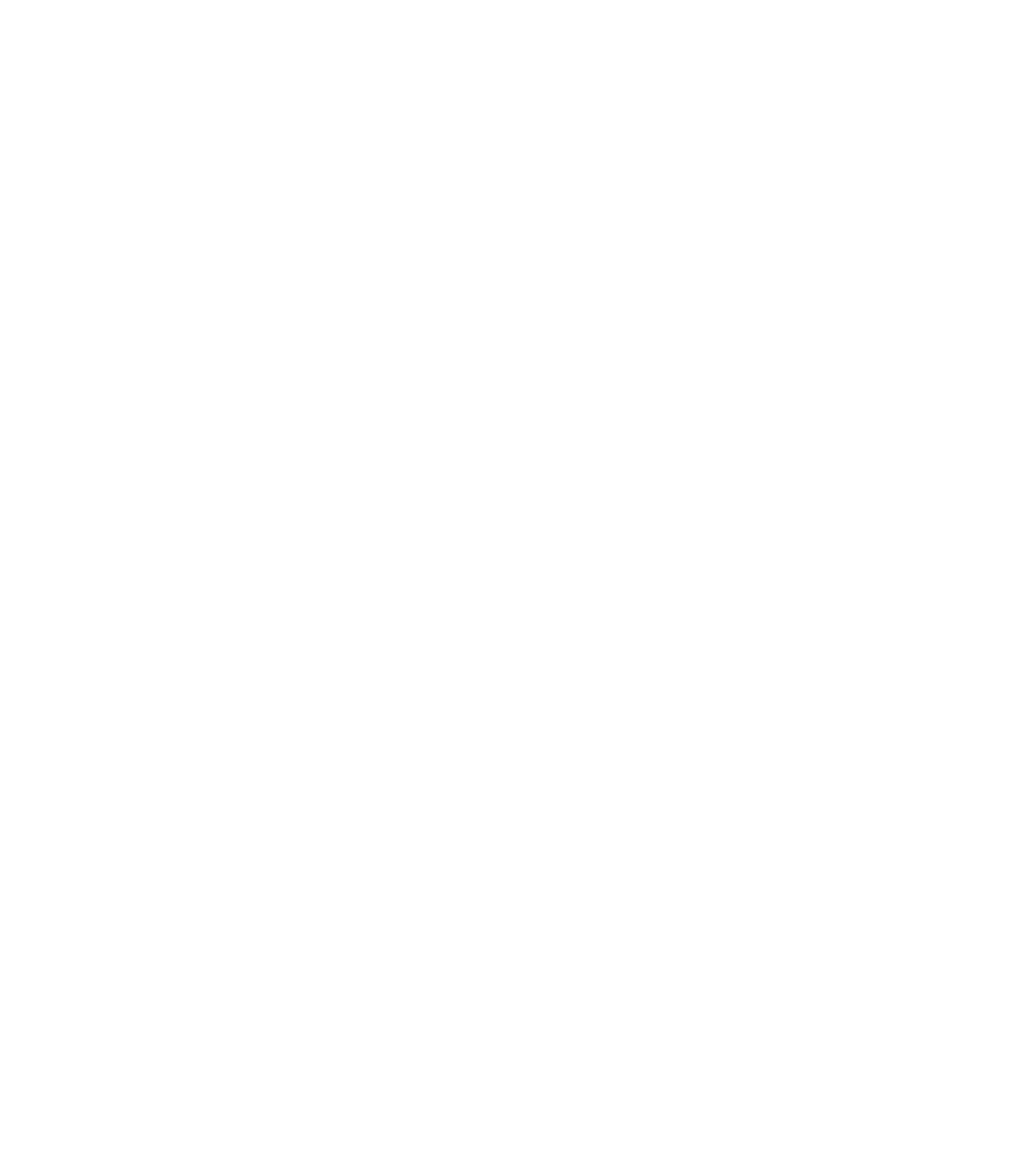
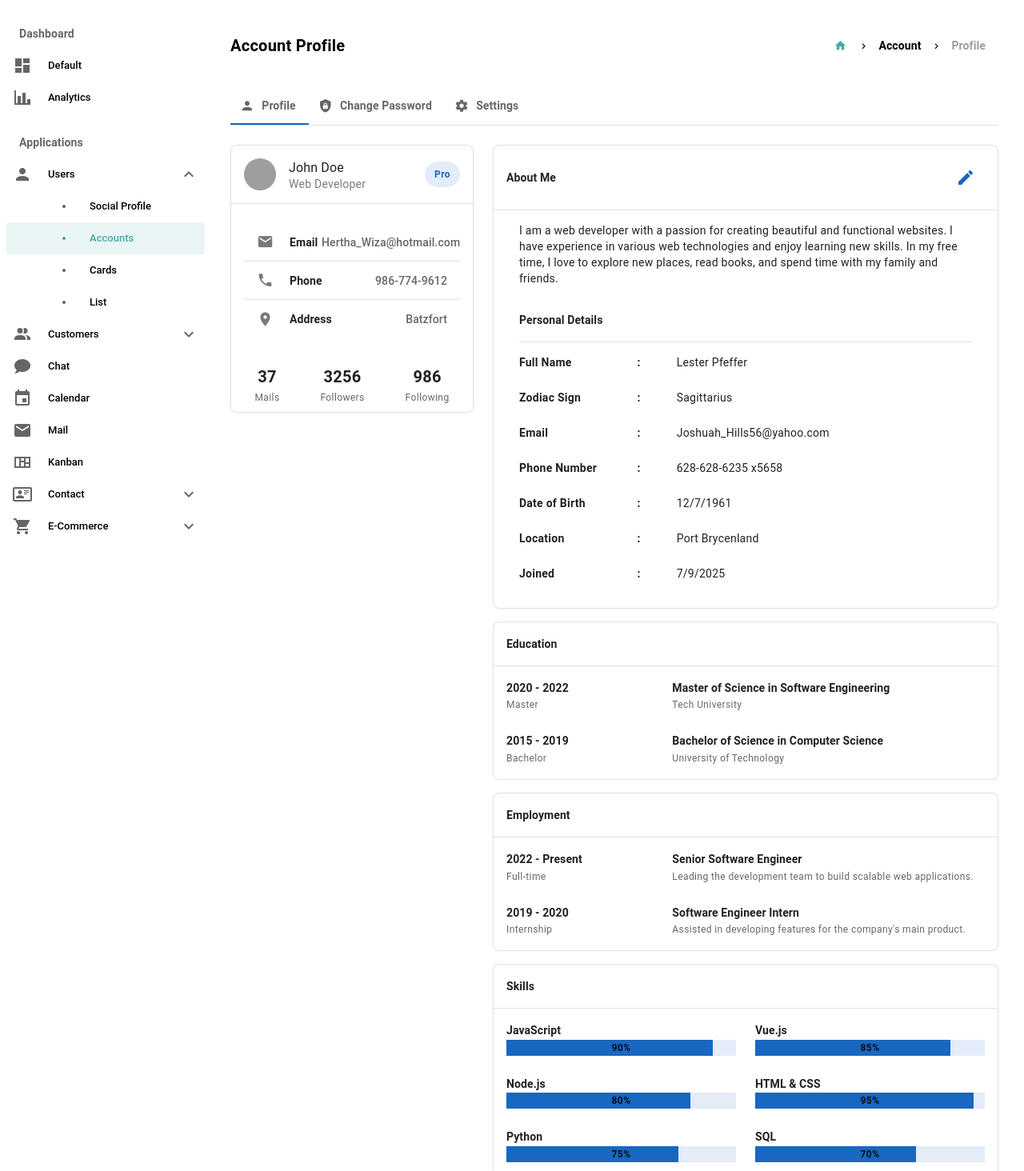
Before and after one commit to cuongdinhngo/berry-dashboard, a Nuxt app: page /user/account in a window 1280 px wide. Before the commit this address had no page. Shown: the part 66-1530 px from the top of the page at 80% size. Before the commit the page ends 800 px from the top, so only its background shows below. Built offline with nearby package versions, Linux system fonts and the light colour scheme; grey boxes are pictures that could not be loaded.

Commit message:
feat: Account Profile page

```diff
--- /dev/null
+++ b/components/account/Profile.vue
@@ -0,0 +1,267 @@
+<template>
+  <v-row>
+    <!-- Profile Card -->
+    <v-col cols="12" sm="12" md="4" lg="4">
+      <v-card class="border-thin elevation-0 rounded-lg">
+        <v-list-item
+          prepend-avatar="https://picsum.photos/200/200?random=1"
+          title="John Doe"
+          subtitle="Web Developer"
+          class="border-b-thin py-4"
+        >
+          <template #append>
+            <v-chip color="primary"><span class="text-caption font-weight-bold">Pro</span></v-chip>
+          </template>
+        </v-list-item>
+
+        <v-card-text>
+          <v-list>
+            <v-list-item
+              v-for="(item, index) in contacts"
+              :key="index"
+              :class="['py-2', { 'border-b-thin': index < contacts.length - 1 }]"
+              slim
+            >
+              <template #prepend>
+                <v-icon :icon="item.icon" />
+              </template>
+              <template #title>
+                <span class="text-subtitle-2 font-weight-bold">{{ item.title }}</span>
+              </template>
+              <template #append>
+                <span class="text-subtitle-2 text-medium-emphasis">{{ item.value }}</span>
+              </template>
+            </v-list-item>
+          </v-list>
+        </v-card-text>
+
+        <v-card-actions class="d-flex justify-space-between align-center">
+          <div class="text-center flex-grow-1">
+            <p class="text-h6 font-weight-bold">37</p>
+            <span class="text-caption text-medium-emphasis">Mails</span>
+          </div>
+          <div class="text-center flex-grow-1">
+            <p class="text-h6 font-weight-bold">3256</p>
+            <span class="text-caption text-medium-emphasis">Followers</span>
+          </div>
+          <div class="text-center flex-grow-1">
+            <p class="text-h6 font-weight-bold">986</p>
+            <span class="text-caption text-medium-emphasis">Following</span>
+          </div>
+        </v-card-actions>
+      </v-card>
+    </v-col>
+
+    <v-col cols="12" sm="12" md="8" lg="8">
+      <v-card class="border-thin elevation-0 rounded-lg">
+        <v-card-title class="d-flex justify-space-between align-center border-b-thin py-4">
+          <span class="text-subtitle-2 font-weight-bold">About Me</span>
+          <v-btn
+            variant="text"
+            icon="mdi-pencil"
+            color="primary"
+          />
+        </v-card-title>
+        <v-card-text>
+          <v-card-text class="text-body-2">
+            I am a web developer with a passion for creating beautiful and functional websites. I have experience in various web technologies and enjoy learning new skills.
+            In my free time, I love to explore new places, read books, and spend time with my family and friends.
+          </v-card-text>
+          <v-card-text class="text-subtitle-2 font-weight-bold border-b-thin px-0 mx-4">Personal Details</v-card-text>
+          <v-card-text class="">
+            <v-row
+              v-for="(detail, index) in personalDetails"
+              :key="index"
+            >
+              <v-col cols="3" class="font-weight-bold">{{ detail.title }}</v-col>
+              <v-col cols="1" class="font-weight-bold">:</v-col>
+              <v-col cols="8">{{ detail.value }}</v-col>
+            </v-row>
+          </v-card-text>
+        </v-card-text>
+      </v-card>
+
+      <v-card class="border-thin elevation-0 rounded-lg mt-4">
+        <v-card-title class="d-flex justify-space-between align-center border-b-thin py-4">
+          <span class="text-subtitle-2 font-weight-bold">Education</span>
+        </v-card-title>
+        <v-card-text class="mt-4">
+          <v-row
+            v-for="(detail, index) in educationItems"
+            :key="index"
+          >
+            <v-col cols="4" class="d-flex flex-column">
+              <span class="text-subtitle-2 font-weight-bold">{{ detail.year }}</span>
+              <span class="text-caption text-medium-emphasis">{{ detail.degree }}</span>
+            </v-col>
+            <v-col cols="8" class="d-flex flex-column">
+              <span class="text-subtitle-2 font-weight-bold">{{ detail.title }}</span>
+              <span class="text-caption text-medium-emphasis">{{ detail.institution }}</span>
+            </v-col>
+          </v-row>
+        </v-card-text>
+      </v-card>
+
+      <v-card class="border-thin elevation-0 rounded-lg mt-4">
+        <v-card-title class="d-flex justify-space-between align-center border-b-thin py-4">
+          <span class="text-subtitle-2 font-weight-bold">Employment</span>
+        </v-card-title>
+        <v-card-text class="mt-4">
+          <v-row
+            v-for="(detail, index) in employmentItems"
+            :key="index"
+          >
+            <v-col cols="4" class="d-flex flex-column">
+              <span class="text-subtitle-2 font-weight-bold">{{ detail.year }}</span>
+              <span class="text-caption text-medium-emphasis">{{ detail.type }}</span>
+            </v-col>
+            <v-col cols="8" class="d-flex flex-column">
+              <span class="text-subtitle-2 font-weight-bold">{{ detail.title }}</span>
+              <span class="text-caption text-medium-emphasis">{{ detail.description }}</span>
+            </v-col>
+          </v-row>
+        </v-card-text>
+      </v-card>
+
+      <v-card class="border-thin elevation-0 rounded-lg mt-4">
+        <v-card-title class="d-flex justify-space-between align-center border-b-thin py-4">
+          <span class="text-subtitle-2 font-weight-bold">Skills</span>
+        </v-card-title>
+        <v-card-text class="mt-4">
+          <v-row>
+            <v-col
+              v-for="(skill, index) in skills"
+              :key="index"
+              cols="6" class="d-flex flex-column"
+            >
+              <span class="text-subtitle-2 font-weight-bold">{{ skill.title }}</span>
+                <v-progress-linear
+                  height="20"
+                  :model-value="skill.level"
+                  color="primary"
+                >
+                  <span class="font-weight-bold text-caption">{{ Math.ceil(skill.level) }}%</span>
+                </v-progress-linear>
+            </v-col>
+          </v-row>
+        </v-card-text>
+      </v-card>
+    </v-col>
+  </v-row>
+</template>
+<script setup lang="ts">
+import { faker } from '@faker-js/faker';
+
+const skills = [
+  {
+    title: 'JavaScript',
+    level: 90,
+  },
+  {
+    title: 'Vue.js',
+    level: 85,
+  },
+  {
+    title: 'Node.js',
+    level: 80,
+  },
+  {
+    title: 'HTML & CSS',
+    level: 95,
+  },
+  {
+    title: 'Python',
+    level: 75,
+  },
+  {
+    title: 'SQL',
+    level: 70,
+  }
+];
+
+const employmentItems = [
+  {
+    title: 'Senior Software Engineer',
+    description: 'Leading the development team to build scalable web applications.',
+    year: '2022 - Present',
+    type: 'Full-time',
+  },
+  {
+    title: 'Software Engineer Intern',
+    description: 'Assisted in developing features for the company\'s main product.',
+    year: '2019 - 2020',
+    type: 'Internship',
+  },
+];
+
+const educationItems = [
+  {
+    title: 'Master of Science in Software Engineering',
+    institution: 'Tech University',
+    year: '2020 - 2022',
+    degree: 'Master',
+  },
+  {
+    title: 'Bachelor of Science in Computer Science',
+    institution: 'University of Technology',
+    year: '2015 - 2019',
+    degree: 'Bachelor',
+  },
+];
+
+const contacts = [
+  {
+    title: 'Email',
+    icon: 'mdi-email',
+    value: faker.internet.email(),
+  },
+  {
+    title: 'Phone',
+    icon: 'mdi-phone',
+    value: faker.phone.number(),
+  },
+  {
+    title: 'Address',
+    icon: 'mdi-map-marker',
+    value: faker.location.city(),
+  }
+];
+
+const personalDetails = [
+  {
+    title: 'Full Name',
+    icon: 'mdi-account',
+    value: faker.person.fullName(),
+  },
+  {
+    title: 'Zodiac Sign',
+    icon: 'mdi-account-circle',
+    value: faker.person.zodiacSign(),
+  },
+  {
+    title: 'Email',
+    icon: 'mdi-email',
+    value: faker.internet.email(),
+  },
+  {
+    title: 'Phone Number',
+    icon: 'mdi-phone',
+    value: faker.phone.number(),
+  },
+  {
+    title: 'Date of Birth',
+    icon: 'mdi-cake',
+    value: faker.date.birthdate({ min: 18, max: 65, mode: 'age' }).toLocaleDateString(),
+  },
+  {
+    title: 'Location',
+    icon: 'mdi-map-marker',
+    value: faker.location.city(),
+  },
+  {
+    title: 'Joined',
+    icon: 'mdi-calendar',
+    value: new Date().toLocaleDateString(),
+  }
+];
+</script>
--- /dev/null
+++ b/pages/user/account/index.vue
@@ -0,0 +1,75 @@
+<template>
+  <ItemHeaderBreadcrumb
+    headerTitle="Account Profile"
+    :items="items"
+  />
+
+  <v-card class="mt-4 rounded-lg elevation-0">
+    <v-card-title class="border-b-thin pb-0 mx-4 px-0">
+      <v-tabs
+        v-model="tab"
+        align-tabs="start"
+        color="primary"
+        center-active
+      >
+        <v-tab
+          v-for="item in tabItems"
+          :key="item.value"
+          :value="item.value"
+        >
+          <template #prepend>
+            <v-icon :icon="item.icon" class="text-medium-emphasis"/>
+          </template>
+          <span class="text-subtitle-2 font-weight-bold text-medium-emphasis">{{ item.title }}</span>
+        </v-tab>
+      </v-tabs>
+    </v-card-title>
+    <v-card-text class="mt-6">
+      <v-tabs-window v-model="tab">
+        <v-tabs-window-item value="profile">
+          <AccountProfile />
+        </v-tabs-window-item>
+      </v-tabs-window>
+    </v-card-text>
+  </v-card>
+</template>
+<script setup lang="ts">
+const tab = ref('profile');
+const tabItems = [
+  {
+    title: 'Profile',
+    icon: 'mdi-account',
+    value: 'profile',
+    to: { name: 'index' }
+  },
+  {
+    title: 'Change Password',
+    icon: 'mdi-shield-lock',
+    value: 'change-password',
+    to: { name: 'index' }
+  },
+  {
+    title: 'Settings',
+    icon: 'mdi-cog',
+    value: 'settings',
+    to: { name: 'index' }
+  }
+];
+
+const items = [
+  {
+    title: 'Home',
+    icon: 'mdi-home',
+    iconOnly: true,
+  },
+  {
+    title: 'Account',
+    to: { name: 'index' },
+    iconOnly: false,
+  },
+  {
+    title: 'Profile',
+    iconOnly: false,
+  },
+];
+</script>
```
